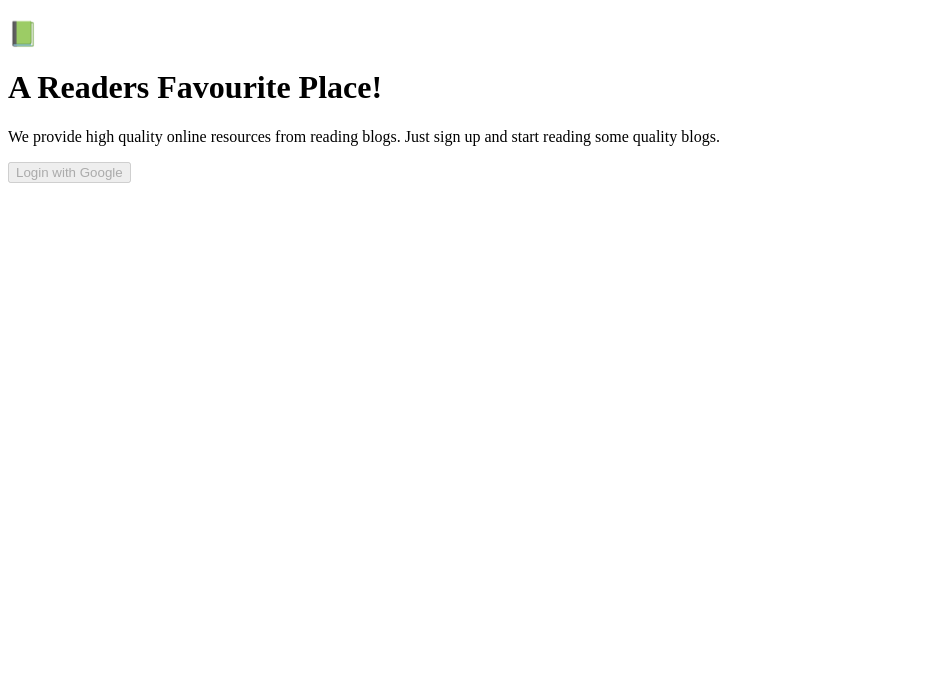
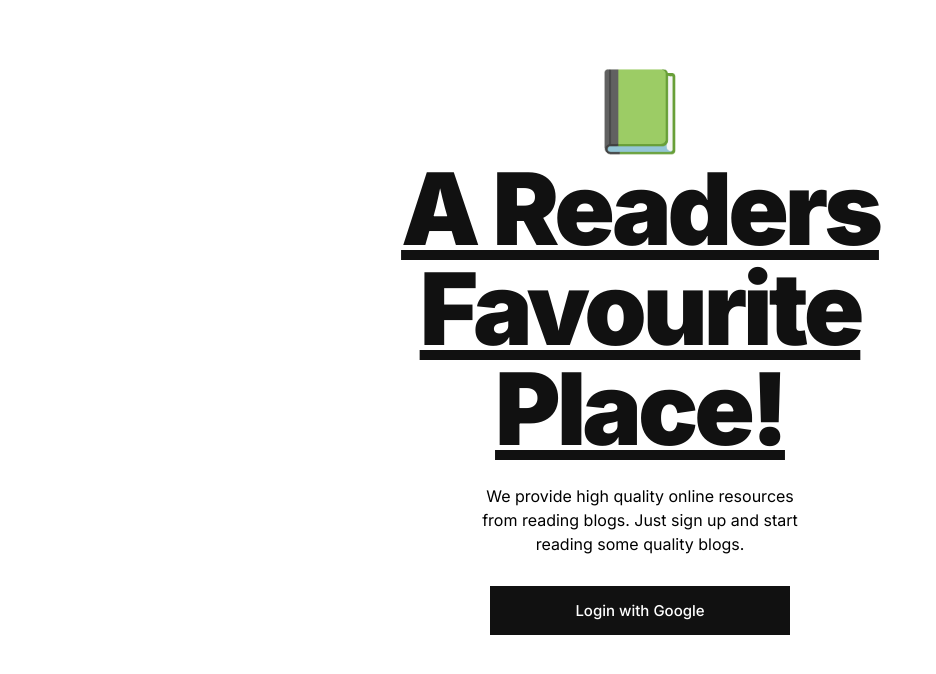
Before and after one commit to P-star-art/Blog-App, a React (Create React App) app: page / in a window 1280 px wide. Shown: the top 674 px of the page, without its empty margins (0-936 px from the left). Built offline with nearby package versions, Linux system fonts and the light colour scheme.

Commit message:
feat: added required styles

```diff
--- a/src/App.js
+++ b/src/App.js
@@ -1,5 +1,6 @@
 import React from 'react'
 import HomePage from './components/HomePage'
+import './styles/app.css';
 
 const App = () => {
     return (
--- a/src/components/HomePage.js
+++ b/src/components/HomePage.js
@@ -2,6 +2,7 @@ import React from 'react';
 import GoogleLogin from 'react-google-login';
 import { useSelector } from 'react-redux';
 import { selectSignedIn } from '../features/userSlice';
+import '../styles/homePage.css';
 
 const HomePage = () => {
 
--- /dev/null
+++ b/src/styles/app.css
@@ -0,0 +1,10 @@
+@import url("https://fonts.googleapis.com/css2?family=Inter:wght@100;200;300;400;500;600;700;800;900&display=swap");
+* {
+  margin: 0;
+  padding: 0;
+  box-sizing: border-box;
+}
+
+body {
+  font-family: "Inter", sans-serif;
+}
--- /dev/null
+++ b/src/styles/homePage.css
@@ -0,0 +1,52 @@
+.home__page {
+    height: 87vh;
+    display: flex;
+    align-items: center;
+    justify-content: center;
+    width: 50%;
+    margin: 0 auto;
+    text-align: center;
+  }
+
+  .login__message {
+    display: flex;
+    flex-direction: column;
+  }
+
+  .login__message > h2 {
+    font-size: 80px;
+    margin: 0;
+  }
+
+  .login__message > h1 {
+    font-size: 100px;
+    width: 80%;
+    line-height: 1em;
+    margin: 10px auto;
+    margin-top: 0;
+    font-weight: 900;
+    letter-spacing: -4px;
+    color: rgb(17, 17, 17);
+    text-decoration: underline;
+  }
+
+  .login__message > p {
+    padding: 15px 0;
+    line-height: 1.5em;
+    width: 50%;
+    margin: auto;
+    font-size: 16px;
+  }
+
+  .login__button {
+    width: 300px;
+    margin: 15px auto 0px auto;
+    padding: 15px 0;
+    border: none;
+    background: rgb(17, 17, 17);
+    font-family: "Inter";
+    color: white;
+    font-size: 15px;
+    font-weight: 500;
+    cursor: pointer;
+  }
```
